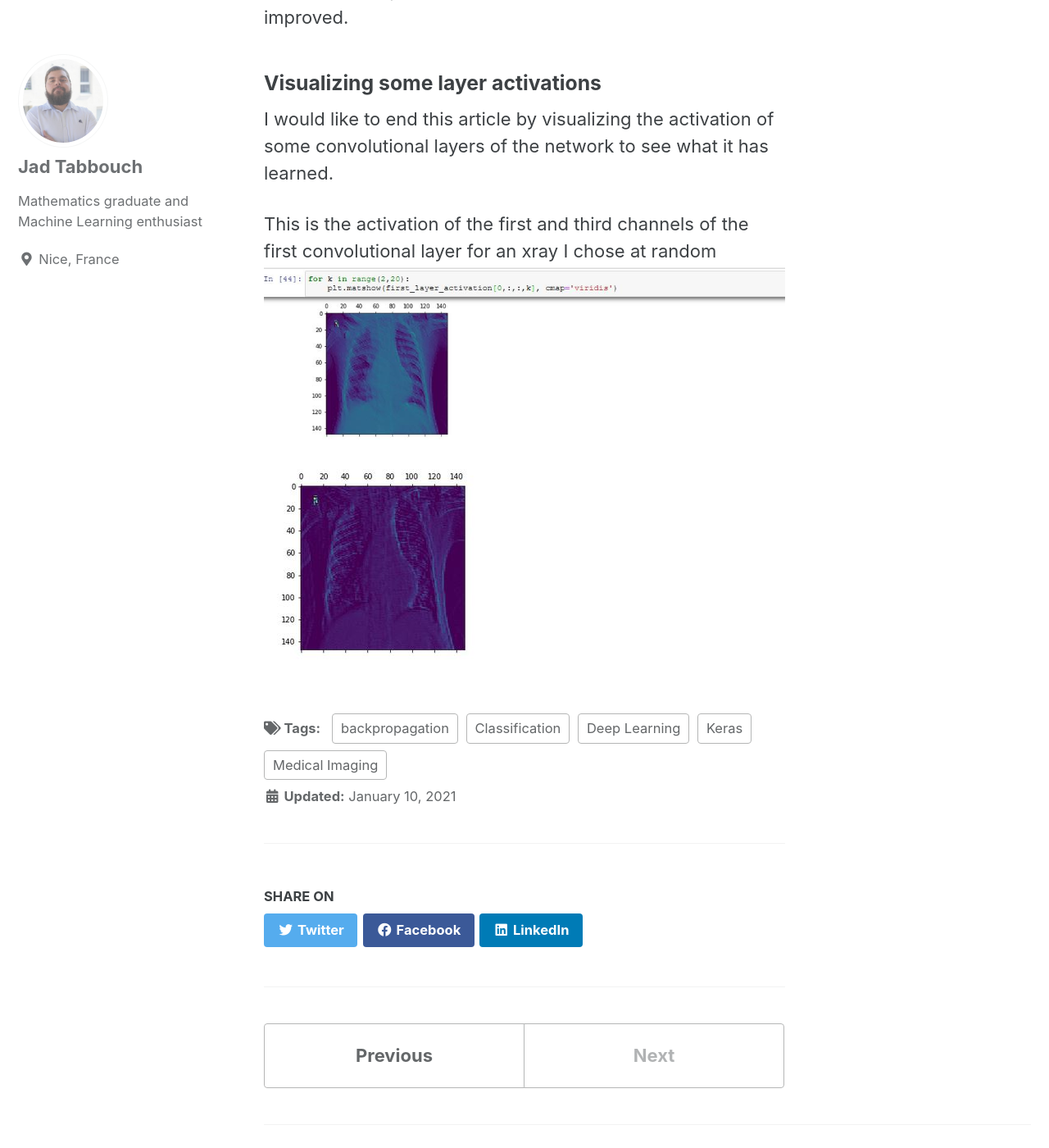
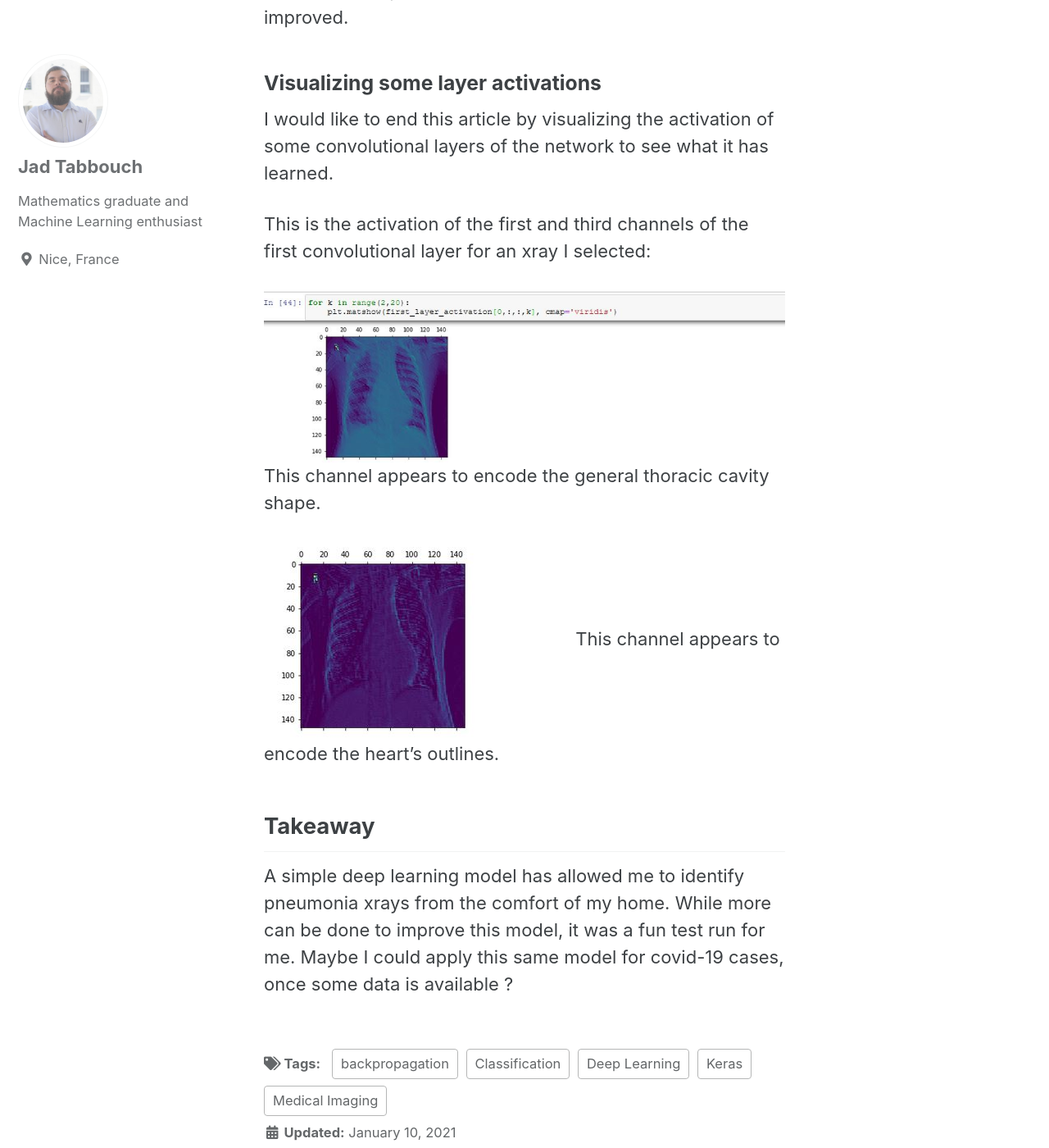
Before and after one commit to jad-tab/jad-tab.github.io, a Jekyll site: the page built from _posts/2021-01-10-Pneumonia.md, in a window 1280 px wide and 1400 px high, scrolled down 8923 px. Shown: the whole window at 82% size. Built offline with Jekyll 4.4.1, drawn with Linux system fonts in a browser that asks for light colours; cached includes are drawn as plain includes.

Commit message:
Update 2021-01-10-Pneumonia.md

```diff
--- a/_posts/2021-01-10-Pneumonia.md
+++ b/_posts/2021-01-10-Pneumonia.md
@@ -19,6 +19,8 @@ In 2017-2018, there was a 30% increase in job openings for radiologists - accord
 In this article, I build a convolutional neural network that classifies such x-rays into either 'pneumonia' or 'healthy' on Keras. I have used data from
 a [Kaggle Chest x-ray dataset](https://www.kaggle.com/paultimothymooney/chest-xray-pneumonia) to train the model. I'd also like to explicitly refer to an amazing book that has taught me everything on Deep Learning (Deep Learning on Python by François Chollet).
 
+
+{:toc}
 
 ## Setting up the GPU on Amazon AWS
 
@@ -224,8 +226,17 @@ I would like to end this article by visualizing the activation of some convoluti
 
 
 
-This is the activation of the first and third channels of the first convolutional layer for an xray I chose at random
+This is the activation of the first and third channels of the first convolutional layer for an xray I selected:
+
 ![alt]({{ site.url }}{{ site.baseurl }}/figures2/cnnk1.JPG)
+This channel appears to encode the general thoracic cavity shape.
+
+![alt]({{ site.url }}{{ site.baseurl }}/figures2/cnnk3.JPG)
+This channel appears to encode the heart's outlines.
 
 
-![alt]({{ site.url }}{{ site.baseurl }}/figures2/cnnk3.JPG)
+
+
+## Takeaway
+
+A simple deep learning model has allowed me to identify pneumonia xrays from the comfort of my home. While  more can be done to improve this model, it was a fun test run for me. Maybe I could apply this same model for covid-19 cases, once some data is available ?
```
